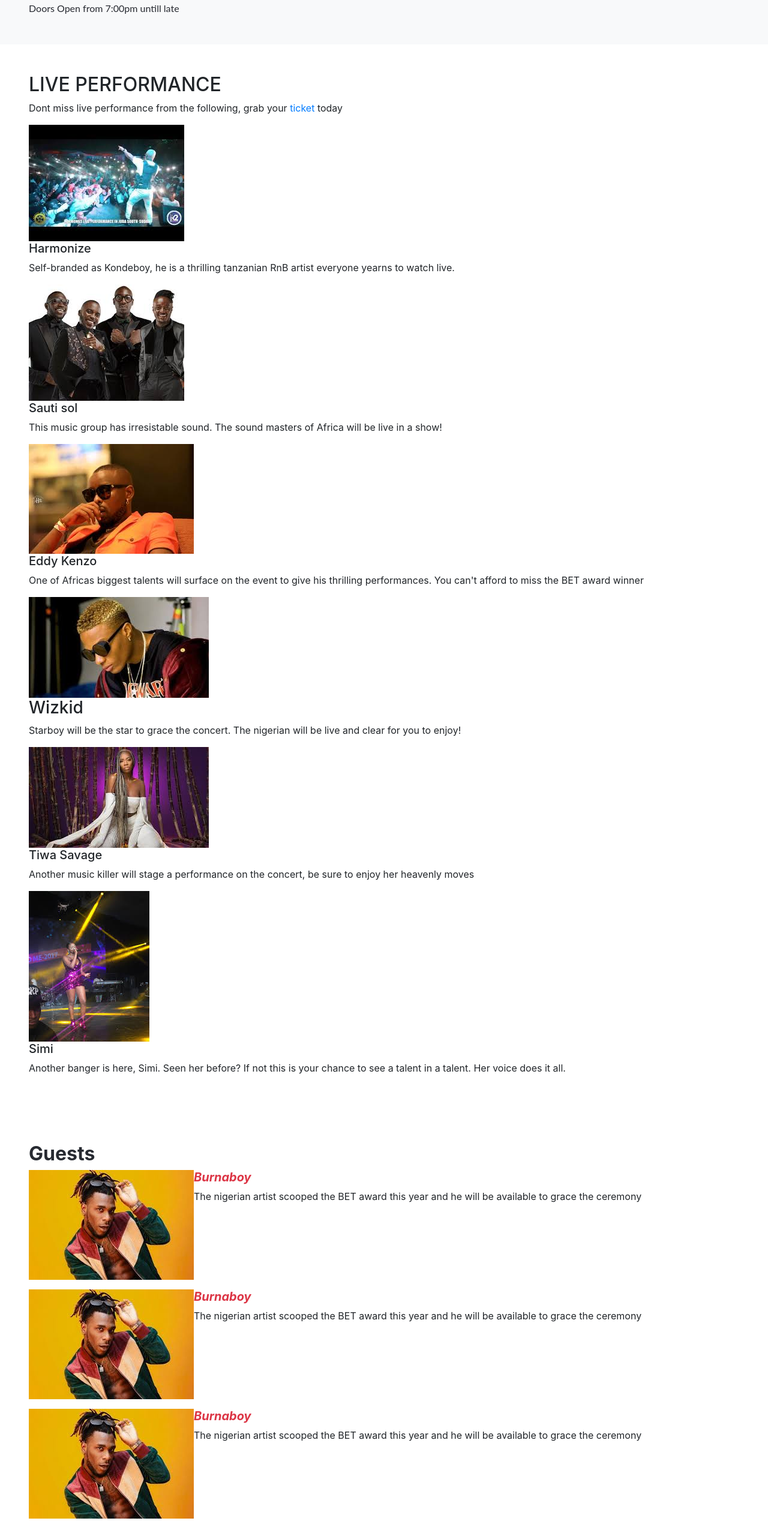
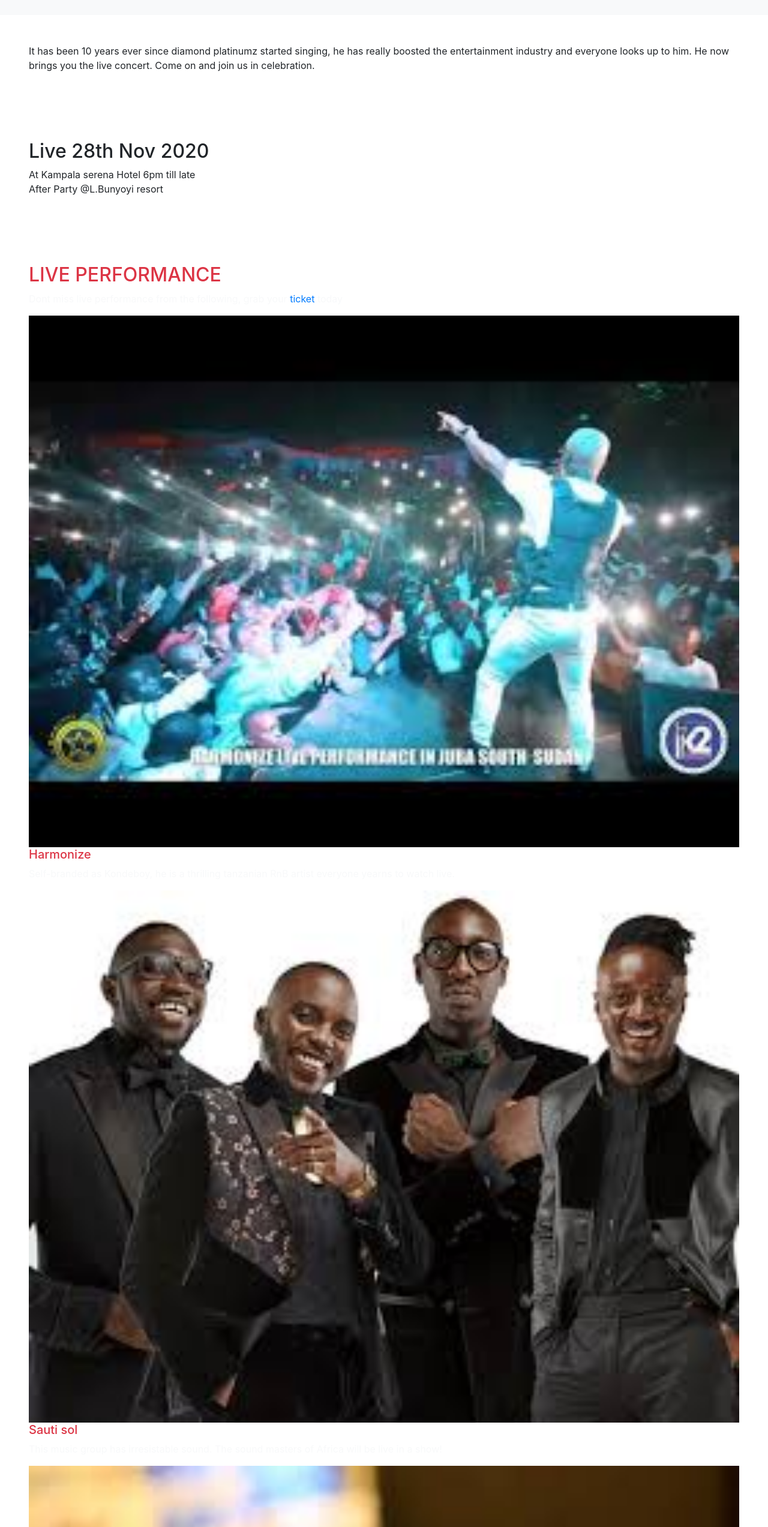
Before and after one commit to Byabasaija/Concert-page-Capstone-Project, a plain HTML site: page index.html in a window 1280 px wide. Shown: the part 240-2785 px from the top of the page at 60% size. Drawn offline with nearby package versions, Linux system fonts and the light colour scheme.

Commit message:
fix home page

```diff
--- a/index.html
+++ b/index.html
@@ -16,7 +16,7 @@
         <header>
             <nav class="navbar navbar-expand-lg navbar-light bg-light">
                 <a class="navbar-brand hide-mobile" href="index.html"><img src="assets\images\908px-WCB_Wasafi.jpg" alt="brand" height="50px"></a>
-
+                 <button class="navbar-toggler" type="button" data-toggle="collapse" data-target="#navbarSupportedContent" aria-controls="navbarSupportedContent" aria-expanded="false" aria-label="Toggle navigation">
                     <span class="navbar-toggler-icon hide-desktop"></span>
              </button>
 
@@ -43,48 +43,72 @@
 
                 <div>
                     <h1>CELEBRATING 10 YEARS OF DIAMOND PLATINUMZ</h1>
-                    <span>
-                        Live Perfomance at SERENA HOTEL, Kampala Uganda
-                    </span>
-                    <span class="d-block">Doors Open from 7:00pm untill late</span>
                 </div>
             </section>
-            <div class="main-performers p-5">
-                <h2>LIVE PERFORMANCE</h2>
+            <section class="p-5 description">
+                <div>
+                    <p>
+                        It has been 10 years ever since diamond platinumz started singing, he has really boosted the entertainment industry and everyone looks up to him. He now brings you the live concert. Come on and join us in celebration.
+                    </p>
+                </div>
+            </section>
+
+            <section class="p-5 event-date ">
+                <div>
+                    <h2 >
+                        Live 28th Nov 2020
+                    </h2>
+                    <p>
+                        At Kampala serena Hotel 6pm till late <br>
+                        After Party @L.Bunyoyi resort
+                    </p>
+                </div>
+            </section>
+            <div class="p-5 main-performers text-light">
+                <h2 class="text-danger">LIVE PERFORMANCE</h2>
                 <p class="text-bold text center">Dont miss live performance from the following, grab your <a href="tickets.html">ticket</a> today</p>
-                <div class="">
-                    <div class="artist1">
+                <div class="container-flex">
+                      <div class="d-flex flex-column">
                           <img src="assets/images/harmonize.jpg" alt="harmonize">
-                      <div>
-                          <h5>Harmonize</h5>
+                          <h5 class="text-danger">Harmonize</h5>
                           <p>Self-branded as Kondeboy, he is a thrilling tanzanian RnB artist everyone yearns to watch live.</p>
                       </div>
-                    </div>
-                    <div class="artist2">
+
+
+                        <div class="d-flex flex-column">
                              <img src="assets/images/sauti-sol.jpg" alt="sauti">
-                       <h5>Sauti sol</h5>
+                             <h5 class="text-danger">Sauti sol</h5>
                               <p>This music group has irresistable sound. The sound masters of Africa will be live in a show!</p>
                         </div>
-                    <div class="artist3">
+
+
+                      <div class="d-flex flex-column">
                               <img src="assets/images/eddy.jpg" alt="eddy">
-                    <h5>Eddy Kenzo</h5>
+                              <h5 class="text-danger">Eddy Kenzo</h5>
                               <p>One of Africas biggest talents will surface on the event to give his thrilling performances. You can't afford to miss the BET award winner</p>
                       </div>
-                    <div class="artist4">
+
+
+                       <div class="d-flex flex-column">
                             <img src="assets/images/wizkid.jpg" alt="wiz">
-                    <h3>Wizkid</h3>
+                            <h5 class="text-danger">Wizkid</h5>
                              <p>Starboy will be the star to grace the concert. The nigerian will be live and clear for you to enjoy!</p>
                        </div>
-                   <div class="artist5">
+
+
+                        <div class="d-flex flex-column">
                             <img src="assets/images/tiwa.jpg" alt="tiwa">
-                    <h5>Tiwa Savage</h5>
+                            <h5 class="text-danger">Tiwa Savage</h5>
                             <p>Another music killer will stage a performance on the concert, be sure to enjoy her heavenly moves</p>
                         </div>
-                    <div class="artist6">
+
+
+                       <div class="d-flex flex-column">
                             <img src="assets/images/simi.jpg" alt="simi">
-                    <h5>Simi</h5>
+                            <h5 class="text-danger">Simi</h5>
                             <p>Another banger is here, Simi. Seen her before? If not this is your chance to see a talent in a talent. Her voice does it all.</p>
                        </div>
+
                 </div>
             </div>
             <section class="guest p-5">
@@ -92,57 +116,48 @@
                     <h2 class="font-weight-bold color2">
                         Guests
                     </h2>
-                 <div class="guest-1 d-inline-flex">
-                      <figure class="d-inline">
-                        <img src="assets/images/burnaboy.jpg" alt="burna"></figure>
-                       <div>
+                 <div class="guest-1">
+                        <img src="assets/images/burnaboy.jpg" alt="burna" class="img-thumbnail img-fluid">
+                        <div class="guest-desc">
                         <h5 class="font-italic font-weight-bold text-danger">Burnaboy </h5>
-                        <p>The nigerian artist scooped the BET award this year and he will be available to grace the ceremony</p>
+                        <p>The nigerian artist will be one of the guests</p>
                         </div>
                  </div>
-                  <div class="guest-1 d-inline-flex">
-                      <figure class="d-inline">
-                        <img src="assets/images/burnaboy.jpg" alt="burna"></figure>
-                       <div>
+                 <div class="guest-1">
+                        <img src="assets/images/burnaboy.jpg" alt="burna" class="img-thumbnail img-fluid">
+                        <div class="guest-desc">
                         <h5 class="font-italic font-weight-bold text-danger">Burnaboy </h5>
-                        <p>The nigerian artist scooped the BET award this year and he will be available to grace the ceremony</p>
+                        <p>The nigerian artist will be one of the guests</p>
                         </div>
                  </div>
-                  <div class="guest-1 d-inline-flex">
-                      <figure class="d-inline">
-                        <img src="assets/images/burnaboy.jpg" alt="burna"></figure>
-                       <div>
+                 <div class="guest-1">
+                        <img src="assets/images/burnaboy.jpg" alt="burna" class="img-thumbnail img-fluid">
+                        <div class="guest-desc">
                         <h5 class="font-italic font-weight-bold text-danger">Burnaboy </h5>
-                        <p>The nigerian artist scooped the BET award this year and he will be available to grace the ceremony</p>
+                        <p>The nigerian artist will be one of the guests</p>
                         </div>
                  </div>
-                  <div class="guest-1 d-inline-flex">
-                      <figure class="d-inline">
-                        <img src="assets/images/burnaboy.jpg" alt="burna"></figure>
-                       <div>
+                 <div class="guest-1">
+                        <img src="assets/images/burnaboy.jpg" alt="burna" class="img-thumbnail img-fluid">
+                        <div class="guest-desc">
                         <h5 class="font-italic font-weight-bold text-danger">Burnaboy </h5>
-                        <p>The nigerian artist scooped the BET award this year and he will be available to grace the ceremony</p>
+                        <p>The nigerian artist will be one of the guests</p>
                         </div>
                  </div>
-                  <div class="guest-1 d-inline-flex">
-                      <figure class="d-inline">
-                        <img src="assets/images/burnaboy.jpg" alt="burna"></figure>
-                       <div>
+                 <div class="guest-1">
+                        <img src="assets/images/burnaboy.jpg" alt="burna" class="img-thumbnail img-fluid">
+                        <div class="guest-desc">
                         <h5 class="font-italic font-weight-bold text-danger">Burnaboy </h5>
-                        <p>The nigerian artist scooped the BET award this year and he will be available to grace the ceremony</p>
+                        <p>The nigerian artist will be one of the guests</p>
                         </div>
                  </div>
-                  <div class="guest-1 d-inline-flex">
-                      <figure class="d-inline">
-                        <img src="assets/images/burnaboy.jpg" alt="burna"></figure>
-                       <div>
+                 <div class="guest-1">
+                        <img src="assets/images/burnaboy.jpg" alt="burna" class="img-thumbnail img-fluid">
+                        <div class="guest-desc">
                         <h5 class="font-italic font-weight-bold text-danger">Burnaboy </h5>
-                        <p>The nigerian artist scooped the BET award this year and he will be available to grace the ceremony</p>
+                        <p>The nigerian artist will be one of the guests</p>
                         </div>
                  </div>
-
-
-
                 </div>
             </section>
         </main>
@@ -150,12 +165,12 @@
             <footer>
                 <div class="text-center text-bold">
                     <h1>
-                      Live concert
+                      Live Concert
                     </h1>
                 </div>
 
              <div >
-               <ul class="custom-flexbox">
+               <ul class="footer-flexbox">
                        <li>
                             <a class="nav-link" href="index.html">Home</a>
                         </li>
@@ -166,8 +181,8 @@
                            <a href="about.html" class="nav-link">About</a>
                         </li>
                 </ul>
-             </div>
-             <span>© copyright 2020 All rights reserved</span>
+             </div >
+            <div class="copyright"> © copyright 2020 All rights reserved </div>
             </footer>
         </section>
 
```
Lines whose indentation alone changed are shown as unchanged.
